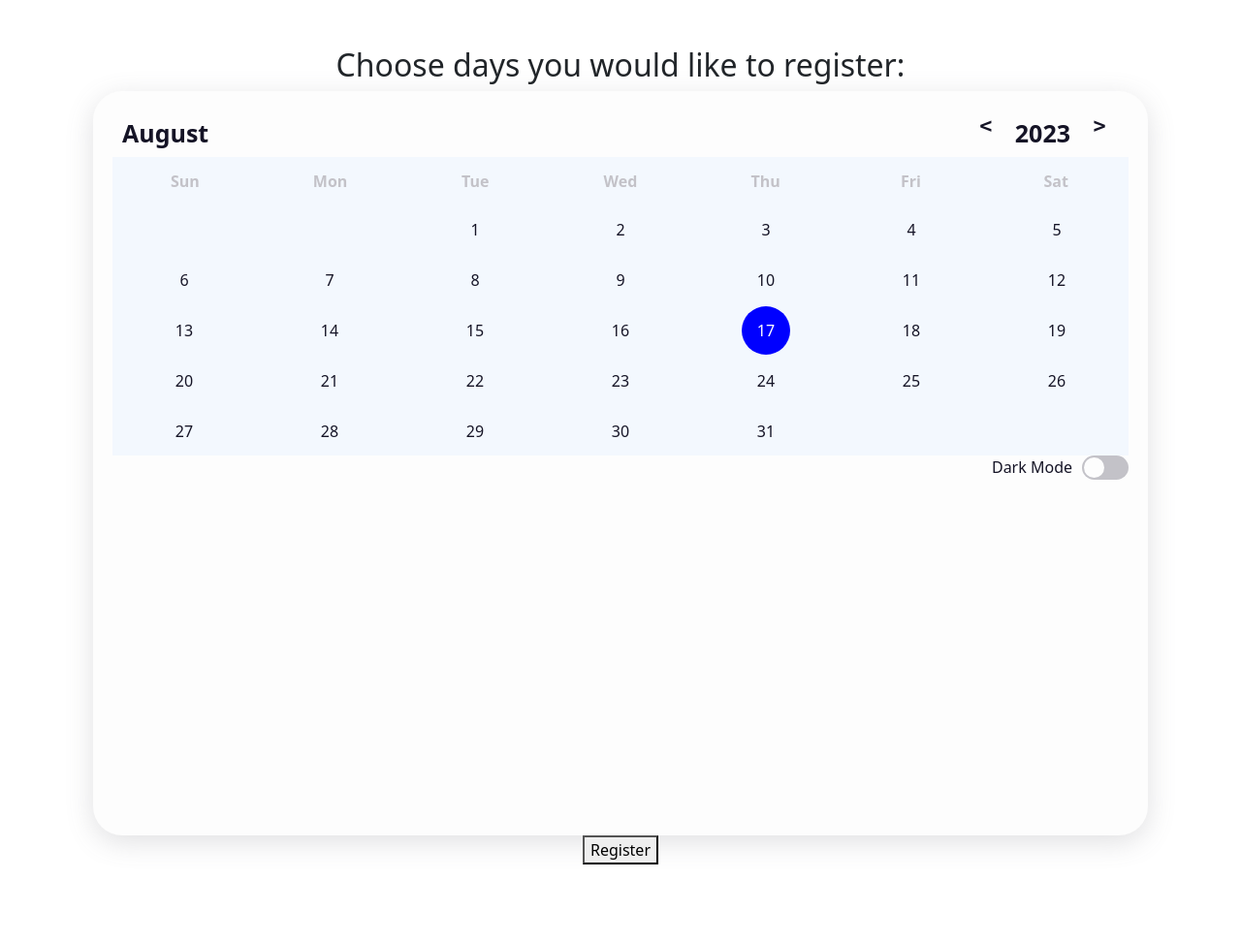
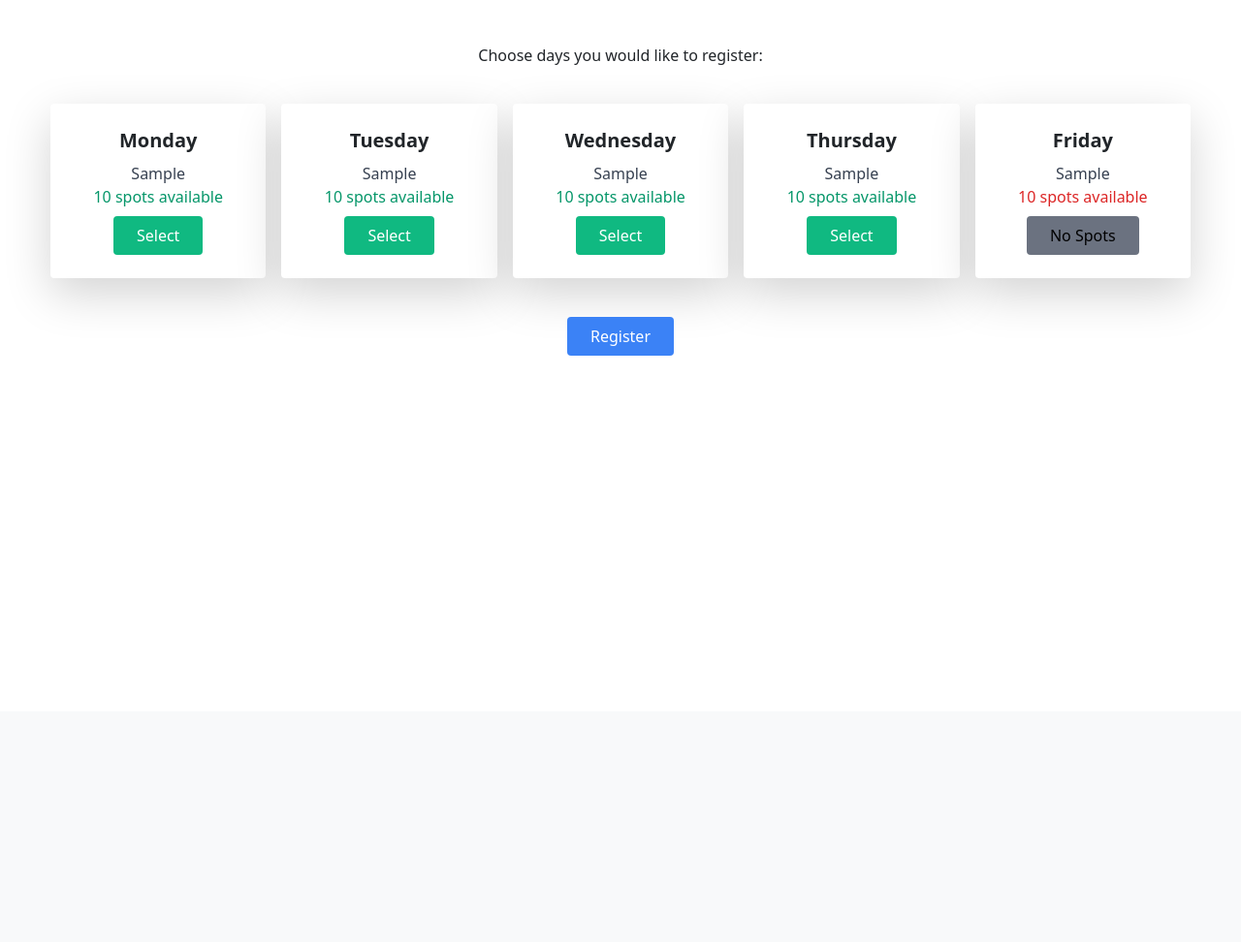
Before and after one commit to MrOmarHegazy/pickupFootball, a Flask app: template templates/calendar.html in a window 1280 px wide; the page is wider, and only the part inside the window is pictured. Shown: the part 66-1038 px from the top of that part at 97% size. After the commit the page ends 433 px from the top of that part, so only its background shows below. Run offline with Flask 3, Linux system fonts and the light colour scheme; the template is opened without the code that fills it: most values are stand-ins (such as "Sample title", 1, 10 or a date in 2020).

Commit message:
New Updates to Calendar Page

```diff
--- a/Notes.txt
+++ b/Notes.txt
@@ -8,7 +8,8 @@
 Back-End:
 
 1. Server: need to figure out where I'm going to run it, has to be something cheap and reliable
-2. Database: Can use SQL lite
+2. Database: Can use SQL lite. Ended up Using SQL Alchemy
+3. CRON job to update database on weekly basis with new slot data
 
 #################################################################################################
 Chat GPT Suggestion:
--- a/app.py
+++ b/app.py
@@ -8,6 +8,7 @@
 import os
 from helpers import apology, login_required, lookup, usd
 from models import db, User, Field, Slot, Booking, WaitingList
+from datetime import date, time, timedelta, datetime
 import re
 
 def create_app():
@@ -41,7 +42,16 @@
 
 @app.route("/calendar", methods=["GET", "POST"])
 def calendar():
-    return render_template("calendar.html")
+    """Importing the current date info and populating calendar"""
+
+    current_day = date.today()
+    week_info = get_business_week_and_slots_available(current_day)
+
+    #TO-DO: Move this code to a method that handles the current capacity and booking of spots
+    # Querying for the number of available spots (This is just a mockup, adapt it to your actual model and requirements)
+    #total_spots = db.session.query(Slot).currentCapacity()
+
+    return render_template("calendar.html", week_info=week_info) #TO-DO: pass on the date time info
 
 @app.route("/login", methods=["GET", "POST"])
 def login():
@@ -160,6 +170,51 @@
     else:
         return "invalid"
 
+def get_business_week_and_slots_available(d):
+    # Monday is 0 and Sunday is 6
+    start_of_week = d - timedelta(days=d.weekday())  # This will get the Monday of the week
+    end_of_week = start_of_week + timedelta(days=4)  # This will get the Friday of the week
+
+    # Generate dates from Monday to Friday
+    business_days = [(start_of_week + timedelta(days=i)).strftime('%B %d') for i in range(5)]
+
+    capacities = {}
+
+    for day in business_days:
+        # Convert the string representation back to a date object for querying
+        day_date = datetime.strptime(day, '%B %d').date()
+
+        try:
+            day_slot = db.session.query(Slot).filter(Slot.date == day_date).first()
+            if day_slot:
+                capacities[day] = day_slot.currentCapacity
+
+            #else:
+            #    get_business_week_and_slots_available(d) #take you back to beginning of loop to obtain capacity
+
+
+        except:
+            db.session.rollback()
+            add_new_week_slots()
+            print("Integrity Error in Get Business Week Function")
+
+    return business_days, capacities
+
+def add_new_week_slots():
+    """TO-DO: Consider CRON job or Celery(for flask) to automate this every Saturday at 12am"""
+    today = date.today()
+    # Check if today is a Monday
+    if today.weekday() == 0:
+        # Add slots for the entire week
+        for i in range(5):  # Monday to Friday
+            slot_date = today + timedelta(days=i)
+            try:
+                new_slot = Slot(date=slot_date, fieldId = 1, startTime =  time(7, 30), endTime =  time(9, 00), maxCapacity = 56, currentCapacity = 0)  # fill in the other fields as required
+                db.session.add(new_slot)
+            except:
+                print("Problem in add_new_week_slots method")
+        db.session.commit()
+
 if __name__ == "__main__":
 
     """All this code only works when you run "python app.py" for example directly, but when running flask, you import this file as a module, and so all this code below never runs"""
--- a/static/app.js
+++ b/static/app.js
@@ -18,6 +18,7 @@
     let days_of_month = [31, getFebDays(year), 31, 30, 31, 30, 31, 31, 30, 31, 30, 31]
 
     calendar_days.innerHTML = ''
+
 
     let currDate = new Date()
     if (!month) month = currDate.getMonth()
--- a/static/calendar.css
+++ b/static/calendar.css
@@ -34,6 +34,20 @@
     --color-hover: var(--light-hover);
     --color-txt: var(--light-text);
 }
+
+.card {
+    position: relative;
+    width: 20%;
+    height: 0;
+    padding-bottom: 80%;
+  }
+  .card-content {
+    position: absolute;
+    width: 100%;
+    height: 100%;
+    items-center;
+
+  }
 
 .calendar {
     box-shadow: var(--shadow);
--- a/templates/calendar.html
+++ b/templates/calendar.html
@@ -5,45 +5,44 @@
 {% endblock %}
 
 {% block main %}
+    <link href="https://cdn.jsdelivr.net/npm/tailwindcss@2.2.16/dist/tailwind.min.css" rel="stylesheet">
+
     <div id="calendar"></div>
-    <h2> Choose days you would like to register: </h2>
+    <h3> Choose days you would like to register: </h3>
 
-    <div class="calendar light">
-        <div class="calendar-header">
-            <span class="month-picker" id="month-picker">February</span>
-            <div class="year-picker">
-                <span class="year-change" id="prev-year">
-                    <pre><</pre>
-                </span>
-                <span id="year">2021</span>
-                <span class="year-change" id="next-year">
-                    <pre>></pre>
-                </span>
-            </div>
+    <div class="flex space-x-4 p-10">
+        <div class="shadow-lg w-1/5 p-4 flex flex-col items-center justify-center bg-white rounded ">
+          <h2 class="font-bold text-xl mb-2">Monday</h2>
+          <p class="text-gray-700">{{week_info[0]}}</p>
+          <p class="text-green-600 mb-2">{{ mon_spots_available }} spots available</p>
+          <button class="bg-green-500 text-white px-4 py-2 rounded hover:bg-green-600">Select</button>
         </div>
-        <div class="calendar-body">
-            <div class="calendar-week-day">
-                <div>Sun</div>
-                <div>Mon</div>
-                <div>Tue</div>
-                <div>Wed</div>
-                <div>Thu</div>
-                <div>Fri</div>
-                <div>Sat</div>
-            </div>
-            <div class="calendar-days"></div>
+        <div class="shadow-lg w-1/5 p-4 flex flex-col items-center justify-center bg-white rounded">
+            <h2 class="font-bold text-xl mb-2">Tuesday</h2>
+            <p class="text-gray-700">{{week_info[1]}}</p>
+            <p class="text-green-600 mb-2">{{tues_spots_available}} spots available</p>
+            <button class="bg-green-500 text-white px-4 py-2 rounded hover:bg-green-600">Select</button>
+          </div>
+          <div class="shadow-lg w-1/5 p-4 flex flex-col items-center justify-center bg-white rounded">
+            <h2 class="font-bold text-xl mb-2">Wednesday</h2>
+            <p class="text-gray-700">{{week_info[2]}}</p>
+            <p class="text-green-600 mb-2">{{wed_spots_available}} spots available</p>
+            <button class="bg-green-500 text-white px-4 py-2 rounded hover:bg-green-600">Select</button>
+          </div>
+          <div class="shadow-lg w-1/5 p-4 flex flex-col items-center justify-center bg-white rounded">
+            <h2 class="font-bold text-xl mb-2">Thursday</h2>
+            <p class="text-gray-700">{{week_info[3]}}</p>
+            <p class="text-green-600 mb-2">{{thurs_spots_available}} spots available</p>
+            <button class="bg-green-500 text-white px-4 py-2 rounded hover:bg-green-600">Select</button>
+          </div>
+          <div class="shadow-lg w-1/5 p-4 flex flex-col items-center justify-center bg-white rounded">
+            <h2 class="font-bold text-xl mb-2">Friday</h2>
+            <p class="text-gray-700">{{week_info[4]}}</p>
+            <p class="text-red-600 mb-2">{{fri_spots_available}} spots available</p>
+            <button class="bg-gray-500 text-black px-4 py-2 rounded cursor-not-allowed" disabled>No Spots</button>
         </div>
-        <div class="calendar-footer">
-            <div class="toggle">
-                <span>Dark Mode</span>
-                <div class="dark-mode-switch">
-                    <div class="dark-mode-switch-ident"></div>
-                </div>
-            </div>
-        </div>
-        <div class="month-list"></div>
     </div>
-    </div>
-    <button id="register">Register</button>
+
+    <button class="bg-blue-500 text-white px-4 py-2 rounded hover:bg-blue-600 " id="register">Register</button>
     <script src="{{ url_for('static', filename='app.js') }}"></script>
 {% endblock %}
```
Also changed, not shown: registration.db, test.js (added), 4 other files.
